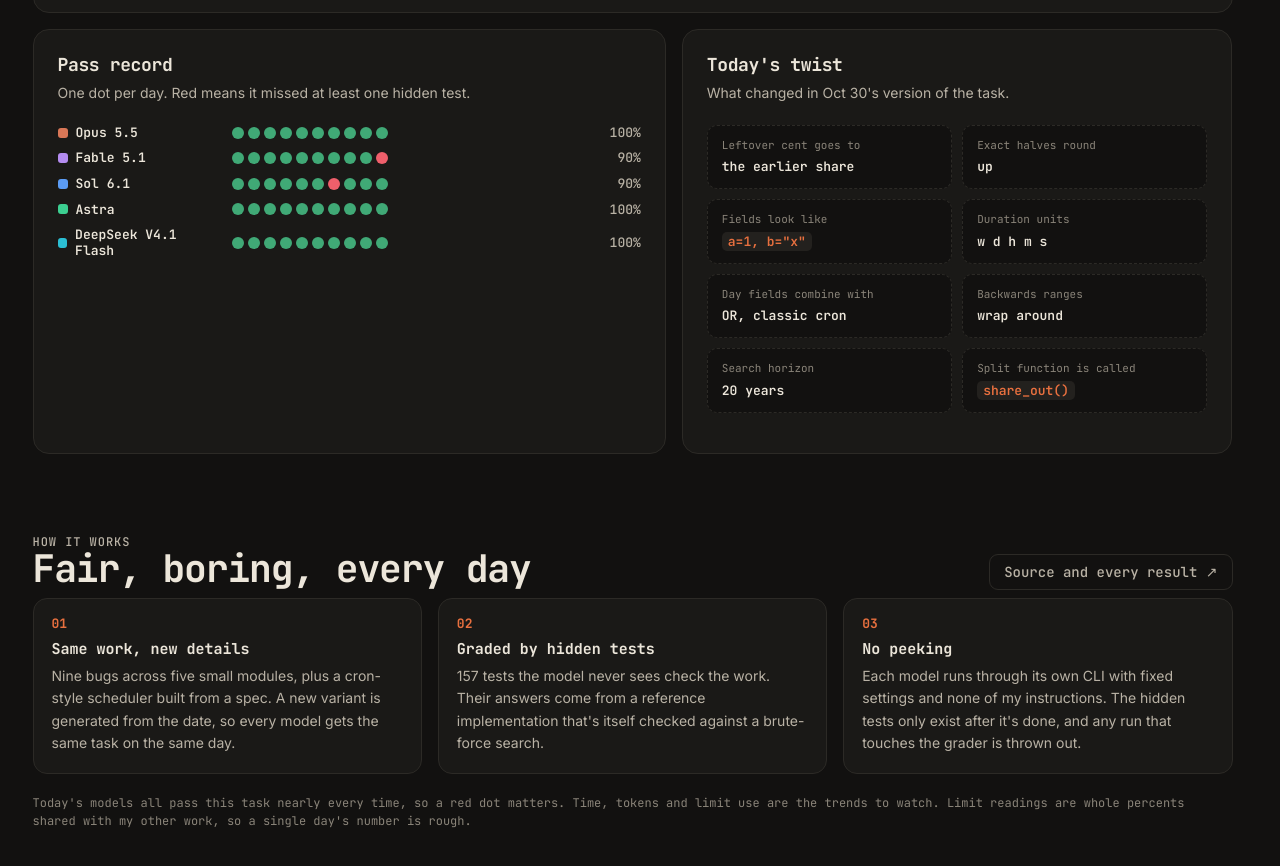
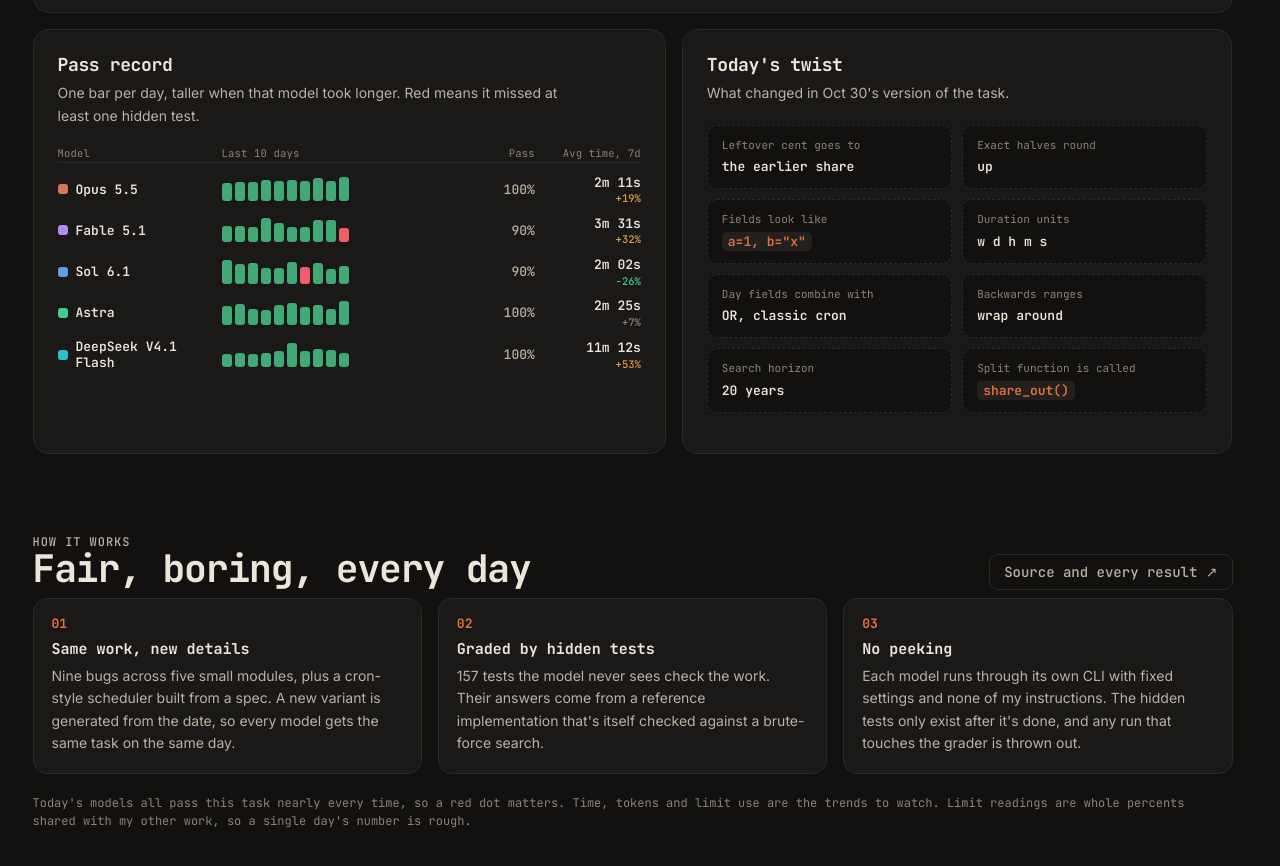
Before and after one commit to btsouth/btso.dev, an Astro site: page /bench in a window 1280 px wide. Shown: the part 1289-2155 px from the top of the page. Built offline with nearby package versions, Linux system fonts and the light colour scheme; Astro itself is replaced by a stand-in of ours; a web font is replaced by a local one.

Commit message:
Add t3code-customize and show weekly run time on the bench pass record

```diff
--- a/src/data/projects.json
+++ b/src/data/projects.json
@@ -15,6 +15,7 @@
   { "id": "cubby", "repo": "btsouth/cubby-clipboard", "name": "Cubby", "group": "windows", "accent": "#e0a03a", "site": "https://cubbyclipboard.com", "icon": "/assets/projects/cubby-icon.png", "tagline": "Searchable clipboard history, including the text inside screenshots." },
   { "id": "matteshot", "repo": "btsouth/matteshot", "name": "MatteShot", "group": "windows", "accent": "#d9645a", "site": "https://matteshot.app", "icon": "/assets/projects/matteshot-icon.png", "shot": "/assets/projects/matteshot.webp", "tagline": "Press PrtScn, pick a look, paste. Screenshots that are ready to share." },
   { "id": "stackreplay", "repo": "btsouth/stackreplay", "name": "StackReplay", "group": "ai", "accent": "#7c8cf0", "site": "https://stackreplay.com", "icon": "/assets/projects/stackreplay-icon.png", "shot": "/assets/projects/stackreplay.webp", "tagline": "Your AI coding, measured. Scan your agent logs in the browser for tokens, models, speed and rhythm." },
+  { "id": "t3code-customize", "repo": "btsouth/t3code-customize", "name": "t3code-customize", "group": "ai", "accent": "#d46fa8", "tagline": "Usage limits, context and tokens per second, right under the T3 Code composer." },
   { "id": "ds-router", "repo": "btsouth/ds-router", "name": "ds-router", "group": "ai", "accent": "#5fbf9a", "tagline": "Quota-aware provider routing for Hermes. Spreads work across plans." },
   { "id": "agent-board", "repo": "btsouth/agent-board", "name": "Agent Board", "group": "ai", "accent": "#e0b84a", "tagline": "Watch and answer your coding agents without leaving World of Warcraft.", "install": "curl -fsSL https://raw.githubusercontent.com/btsouth/agent-board/{version}/install.sh | bash" }
 ]
--- a/src/pages/bench.astro
+++ b/src/pages/bench.astro
@@ -55,6 +55,21 @@ const twists = hasData ? [
 ] : [];
 
 const days = hasData ? [...new Set(keys.flatMap((k) => data.models[k].history.map((r) => r.date)))].sort().slice(-30) : [];
+
+// Pass record rows: one bar per day, taller when that model was slower, plus its
+// average time over the last 7 days against the 7 before.
+const daysBefore = (d: string) => Math.round((Date.parse(data.date!) - Date.parse(d)) / 864e5);
+const avgTime = (rs: Run[]) => (rs.length ? rs.reduce((n, r) => n + r.wall_seconds, 0) / rs.length : null);
+const record = cards.map((c) => {
+  const runs = c.m.history;
+  const shown = runs.filter((r) => days.includes(r.date));
+  const slowest = Math.max(1, ...shown.map((r) => r.wall_seconds));
+  const week = avgTime(runs.filter((r) => daysBefore(r.date) < 7));
+  const prior = runs.filter((r) => { const n = daysBefore(r.date); return n >= 7 && n < 14; });
+  const change = week != null && prior.length >= 3 ? week / avgTime(prior)! - 1 : null;
+  const trend = change == null ? null : { text: `${change > 0 ? '+' : '−'}${Math.abs(Math.round(change * 100))}%`, cls: change > 0.1 ? 'up' : change < -0.1 ? 'down' : '' };
+  return { c, byDate: new Map(runs.map((r) => [r.date, r])), slowest, week, trend, pass: Math.round((runs.filter((r) => r.passed).length / runs.length) * 100) };
+});
 const clientData = JSON.stringify({ models: keys.map((k) => ({ key: k, name: modelLabel(data.models[k].model), history: data.models[k].history })) }).replace(/</g, '\\u003c');
 ---
 <Base title="Daily model bench | btso.dev" description="Every morning each AI model I pay for gets the same kind of coding task. Pass rate, time, tokens and limit use, tracked daily." path="/bench" image={ogImage('/og/bench.png')} imageAlt="The daily model bench on btso.dev">
@@ -116,19 +131,23 @@ const clientData = JSON.stringify({ models: keys.map((k) => ({ key: k, name: mod
 
           <div class="duo">
             <div class="panel rv">
-              <div class="panel-h"><div><h3>Pass record</h3><p>One dot per day. Red means it missed at least one hidden test.</p></div></div>
+              <div class="panel-h"><div><h3>Pass record</h3><p>One bar per day, taller when that model took longer. Red means it missed at least one hidden test.</p></div></div>
               <div class="record">
-                {cards.map((c) => {
-                  const byDate = new Map(c.m.history.map((r) => [r.date, r]));
-                  const passed = c.m.history.filter((r) => r.passed).length;
-                  return (
-                    <div class="row" style={`--pc:${c.color}`}>
-                      <span><i></i>{c.name}</span>
-                      <span class="dots">{days.map((d) => { const r = byDate.get(d); return <i class:list={{ f: r && !r.passed, x: !r }} title={`${dayLabel(d)}: ${r ? `${Math.round(r.score * (data.hidden_total ?? 157))}/${data.hidden_total ?? 157}` : 'no run'}`}></i>; })}</span>
-                      <span class="pct">{Math.round((passed / c.m.history.length) * 100)}%</span>
-                    </div>
-                  );
-                })}
+                <div class="row head"><span>Model</span><span>Last {days.length} days</span><span>Pass</span><span>Avg time, 7d</span></div>
+                {record.map(({ c, byDate, slowest, week, trend, pass }) => (
+                  <div class="row" style={`--pc:${c.color}`}>
+                    <span class="nm"><i></i>{c.name}</span>
+                    <span class="dots">{days.map((d) => {
+                      const r = byDate.get(d);
+                      const total = data.hidden_total ?? 157;
+                      return r
+                        ? <i class:list={{ f: !r.passed }} style={`--h:${(0.25 + 0.75 * (r.wall_seconds / slowest)).toFixed(3)}`} title={`${dayLabel(d)}: ${Math.round(r.score * total)}/${total} in ${secs(r.wall_seconds)}`}></i>
+                        : <i class="x" title={`${dayLabel(d)}: no run`}></i>;
+                    })}</span>
+                    <span class="pct">{pass}%</span>
+                    <span class="avg">{week == null ? 'n/a' : secs(week)}{trend && <small class={trend.cls} title="Against the 7 days before">{trend.text}</small>}</span>
+                  </div>
+                ))}
               </div>
             </div>
             <div class="panel rv">
--- a/src/styles/ai.css
+++ b/src/styles/ai.css
@@ -132,21 +132,28 @@
 .legend button { display: inline-flex; align-items: center; gap: 6px; padding: 4px 8px; margin: -4px -8px; border-radius: 6px; font: inherit; color: inherit; }
 .legend button:hover, .legend button.on { background: var(--bg3); color: var(--fg); }
 
-.record { display: grid; gap: 10px; }
-.record .row { --pc: #888; display: grid; grid-template-columns: minmax(110px, 160px) 1fr auto; gap: 14px; align-items: center; font: 600 13px/1.2 "JetBrains Mono", monospace; }
-.record .row > span:first-child { display: flex; align-items: center; gap: 8px; }
-.record .row > span:first-child i { width: 10px; height: 10px; border-radius: 3px; background: var(--pc); }
-.record .dots { display: flex; gap: 4px; flex-wrap: wrap; }
-.record .dots i { width: 12px; height: 12px; border-radius: 50%; background: color-mix(in oklab, var(--ok) 80%, var(--bg3)); transition: transform .15s; }
+.record { display: grid; gap: 12px; }
+.record .row { --pc: #888; display: grid; grid-template-columns: minmax(96px, 150px) 1fr 44px 92px; gap: 14px; align-items: center; font: 600 13px/1.2 "JetBrains Mono", monospace; }
+.record .row.head { font: 400 10.5px/1.2 "JetBrains Mono", monospace; color: var(--fg3); letter-spacing: .02em; padding-bottom: 2px; border-bottom: 1px solid var(--line); }
+.record .row.head span:nth-child(n+3) { text-align: right; }
+.record .nm { display: flex; align-items: center; gap: 8px; }
+.record .nm i { width: 10px; height: 10px; border-radius: 3px; background: var(--pc); flex: none; }
+.record .dots { display: flex; align-items: flex-end; gap: 3px; height: 24px; }
+.record .dots i { flex: 0 1 10px; min-width: 4px; height: calc(var(--h, .25) * 100%); border-radius: 3px; background: color-mix(in oklab, var(--ok) 80%, var(--bg3)); transform-origin: bottom; transition: transform .15s, filter .15s; }
 .record .dots i.f { background: #ef5f6b; }
-.record .dots i.x { background: var(--bg3); }
-.record .dots i:hover { transform: scale(1.35); }
-.record .pct { color: var(--fg2); font-weight: 500; font-variant-numeric: tabular-nums; text-align: right; }
+.record .dots i.x { height: 4px; background: var(--bg3); }
+.record .dots i:hover { transform: scaleX(1.4); filter: brightness(1.15); }
+.record .pct, .record .avg { color: var(--fg2); font-weight: 500; font-variant-numeric: tabular-nums; text-align: right; }
+.record .avg { color: var(--fg); font-weight: 600; display: flex; flex-direction: column; align-items: flex-end; gap: 3px; }
+.record .avg small { font: 500 10.5px/1 "JetBrains Mono", monospace; color: var(--fg3); }
+.record .avg small.up { color: color-mix(in oklab, var(--warn) var(--pc-keep), var(--fg)); }
+.record .avg small.down { color: color-mix(in oklab, var(--ok) var(--pc-keep), var(--fg)); }
 @media (max-width: 560px) {
   .today { grid-template-columns: 1fr 1fr; gap: 10px; }
   .run { padding: 14px; }
   .run .score { font-size: 28px; }
-  .record .row { grid-template-columns: 1fr auto; row-gap: 8px; }
+  .record .row { grid-template-columns: 1fr 44px 92px; row-gap: 8px; }
+  .record .row.head span:nth-child(2) { display: none; }
   .record .dots { grid-column: 1 / -1; grid-row: 2; }
 }
 
```
